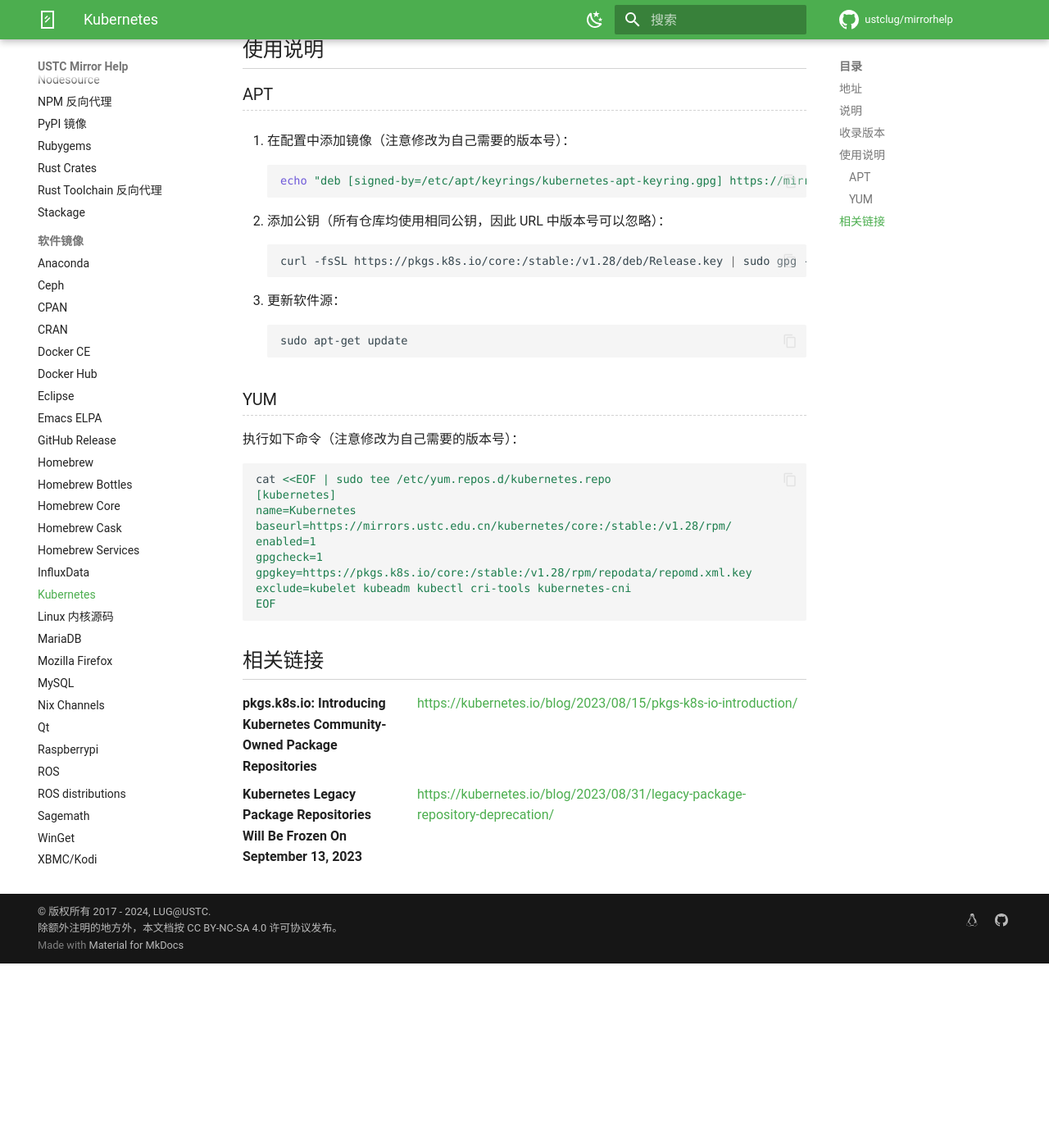
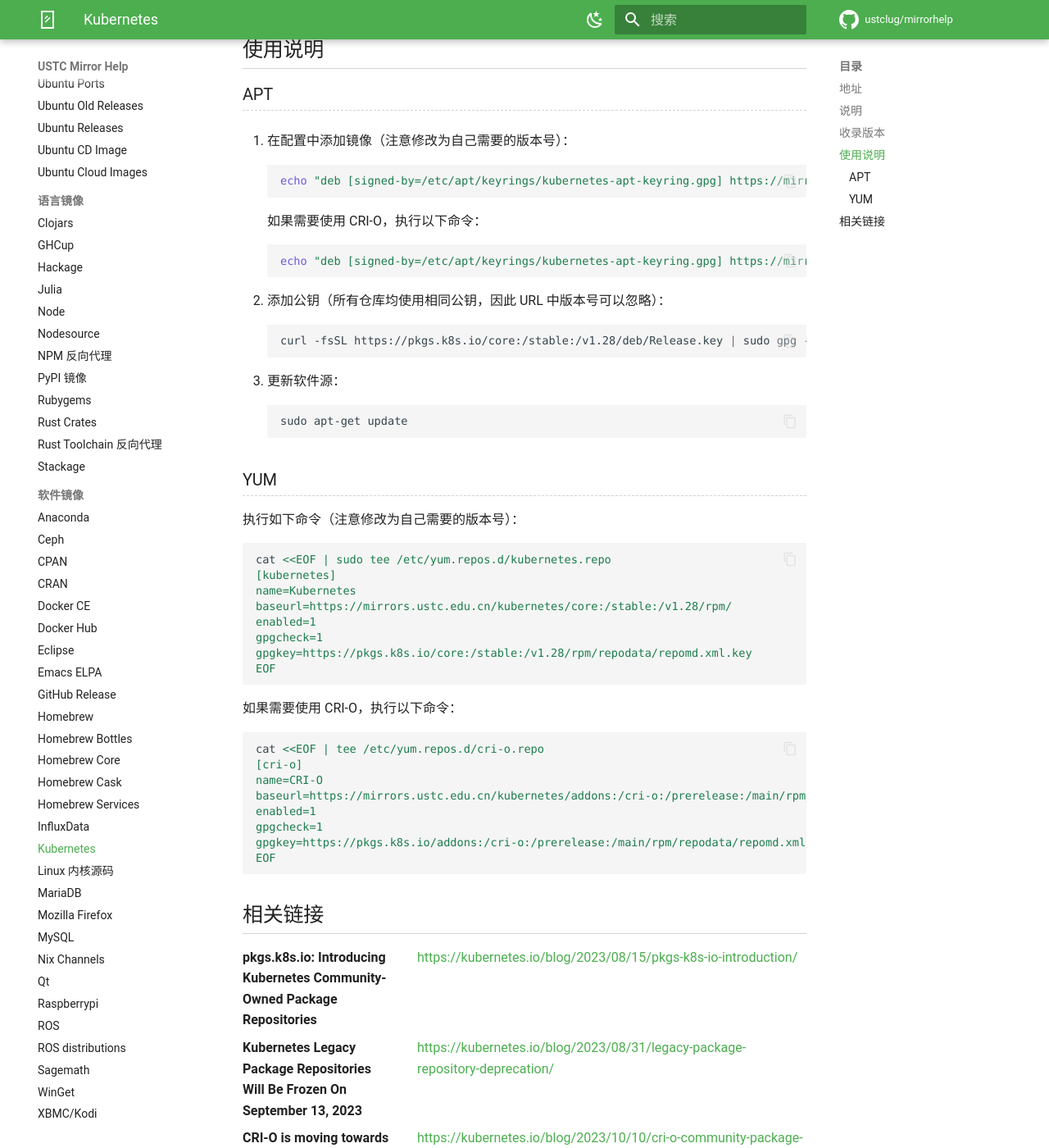
Before and after one commit to ustclug/mirrorhelp, an MkDocs documentation site: the page built from docs/kubernetes.md, in a window 1280 px wide and 1400 px high, scrolled down 478 px. Shown: the whole window at 82% size. Built offline with MkDocs 1.6.1 and Material for MkDocs 9.7.7, drawn with Linux system fonts in a browser that asks for light colours; comment, search, counter and statistics services are not loaded; before the commit the page ends 1653 px from its top, so only the background shows below that; some of the changed text lies outside the part shown.

Commit message:
kubernetes: add CRI-O

````diff
--- a/docs/kubernetes.md
+++ b/docs/kubernetes.md
@@ -20,6 +20,12 @@
 
     ```shell
     echo "deb [signed-by=/etc/apt/keyrings/kubernetes-apt-keyring.gpg] https://mirrors.ustc.edu.cn/kubernetes/core:/stable:/v1.28/deb/ /" | sudo tee /etc/apt/sources.list.d/kubernetes.list
+    ```
+
+    如果需要使用 CRI-O，执行以下命令：
+
+    ```shell
+    echo "deb [signed-by=/etc/apt/keyrings/kubernetes-apt-keyring.gpg] https://mirrors.ustc.edu.cn/kubernetes/addons:/cri-o:/stable:/v1.28/deb/ /" | sudo tee /etc/apt/sources.list.d/cri-o.list
     ```
 
 2. 添加公钥（所有仓库均使用相同公钥，因此 URL 中版本号可以忽略）：
@@ -46,7 +52,19 @@
 enabled=1
 gpgcheck=1
 gpgkey=https://pkgs.k8s.io/core:/stable:/v1.28/rpm/repodata/repomd.xml.key
-exclude=kubelet kubeadm kubectl cri-tools kubernetes-cni
+EOF
+```
+
+如果需要使用 CRI-O，执行以下命令：
+
+```shell
+cat <<EOF | tee /etc/yum.repos.d/cri-o.repo
+[cri-o]
+name=CRI-O
+baseurl=https://mirrors.ustc.edu.cn/kubernetes/addons:/cri-o:/prerelease:/main/rpm/
+enabled=1
+gpgcheck=1
+gpgkey=https://pkgs.k8s.io/addons:/cri-o:/prerelease:/main/rpm/repodata/repomd.xml.key
 EOF
 ```
 
@@ -59,3 +77,7 @@
 Kubernetes Legacy Package Repositories Will Be Frozen On September 13, 2023
 
 :   <https://kubernetes.io/blog/2023/08/31/legacy-package-repository-deprecation/>
+
+CRI-O is moving towards pkgs.k8s.io
+
+:   <https://kubernetes.io/blog/2023/10/10/cri-o-community-package-infrastructure/>
````
